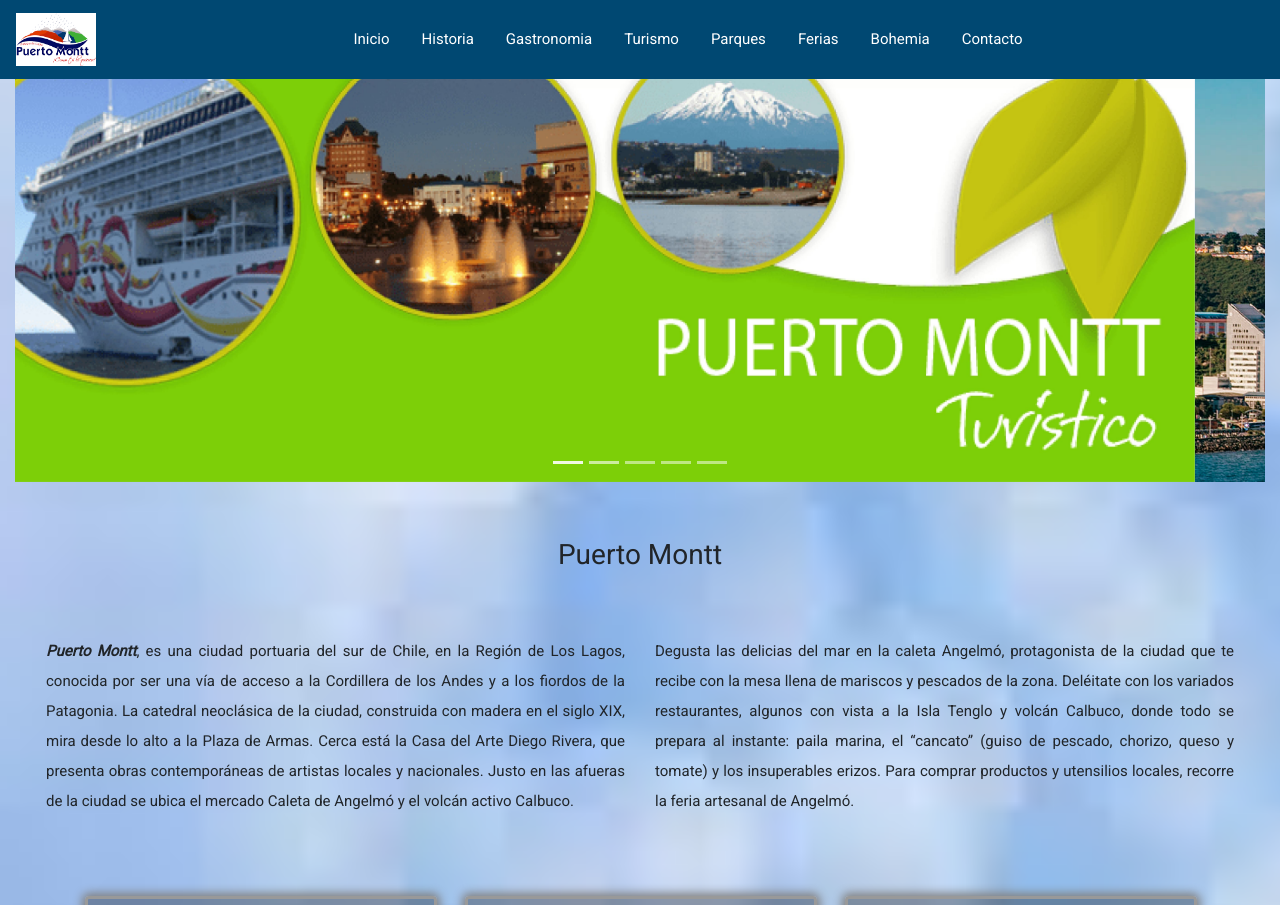
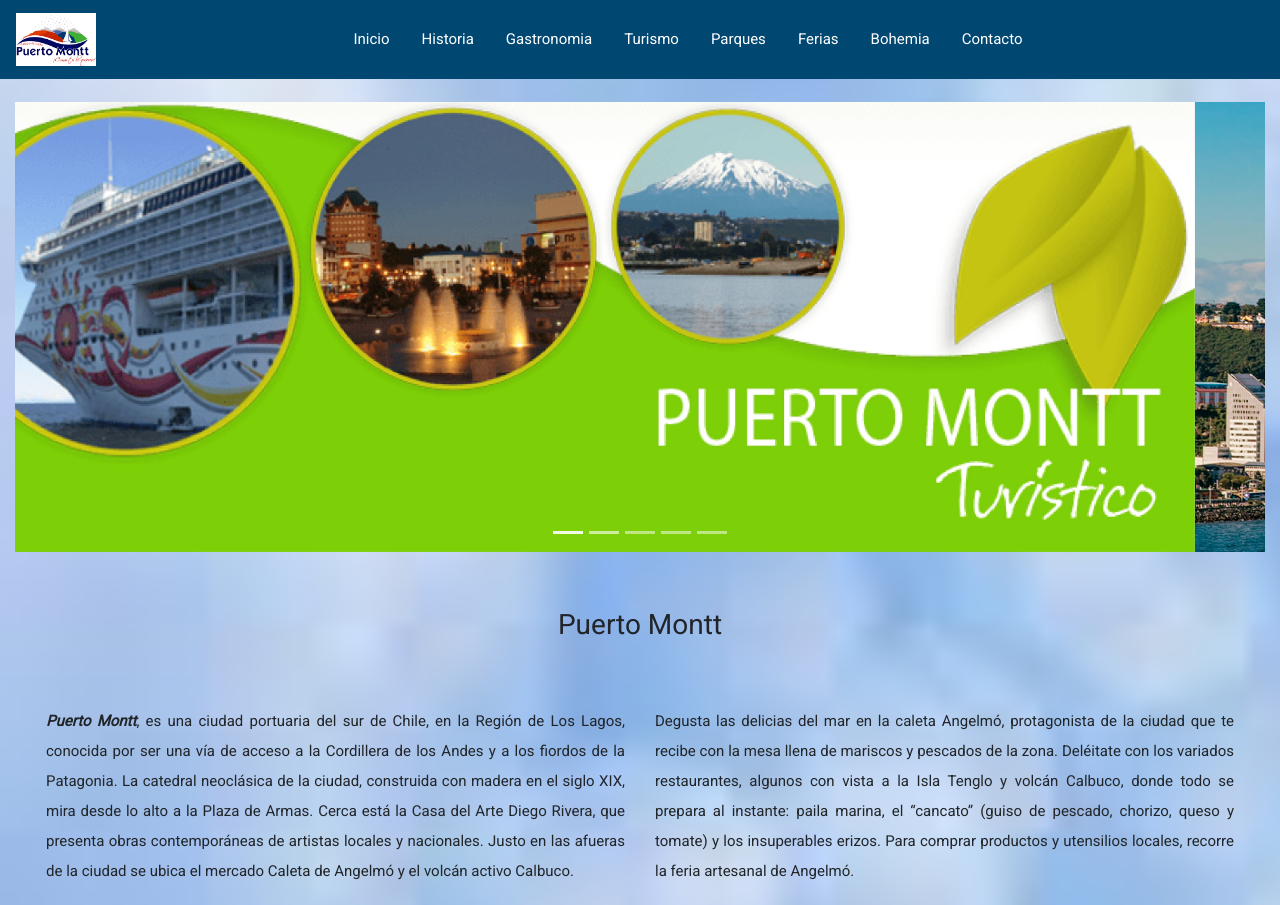
Before and after one commit to felix-diaz/PuertoMontt, a website: page index.html in a window 1280 px wide. Shown: the top 905 px of the page. Drawn offline with nearby package versions, Linux system fonts and the light colour scheme.

Commit message:
version 1.2

```diff
--- a/index.html
+++ b/index.html
@@ -13,7 +13,7 @@
   <body id="index">
     <!--NAVBAR-->
     <div class="container-fluid mb-3">
-           <nav class="navbar navbar-expand-sm fixed-top role=navigation navbar-custom">
+           <nav class="navbar navbar-expand-sm fixed-top navbar-custom">
               <a class="navbar-brand" href="index.html">
                   <img src="images/logo.png" alt="Logo Puerto Montt" width="80">
               </a>
--- a/scss/estilos.scss
+++ b/scss/estilos.scss
@@ -6,9 +6,7 @@
 	box-sizing: border-box;
 }
 
-/*nav.navbar {
-    background-color: black;
-}*/
+
 
 .navbar-custom {
        background-color: $NavColorBackground;
@@ -34,7 +32,9 @@ body#index{
 	font-size: 15px;
 	line-height: 2em;
 	text-align:center;
-	padding-bottom: 70px;
+	padding-top: 70px;
+}
+
 
 body#contacto{
       background-image: url("../images/frutillar.jpg");
@@ -71,8 +71,6 @@ body#gastronomia{
 	 background-size: cover;
 }
 
-
-/* gasttronomia*/
 
 a {
 	text-decoration: none;
```
Also changed, not shown: css/main.css.
